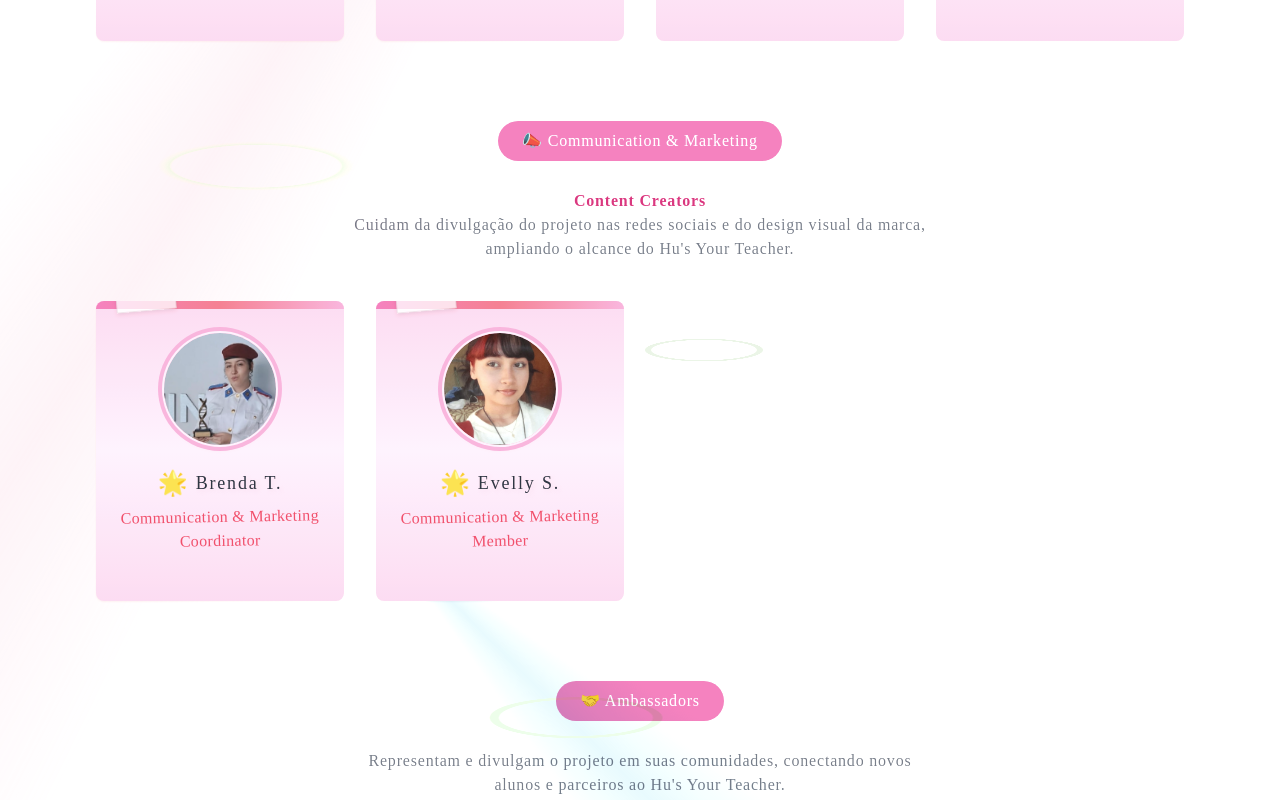
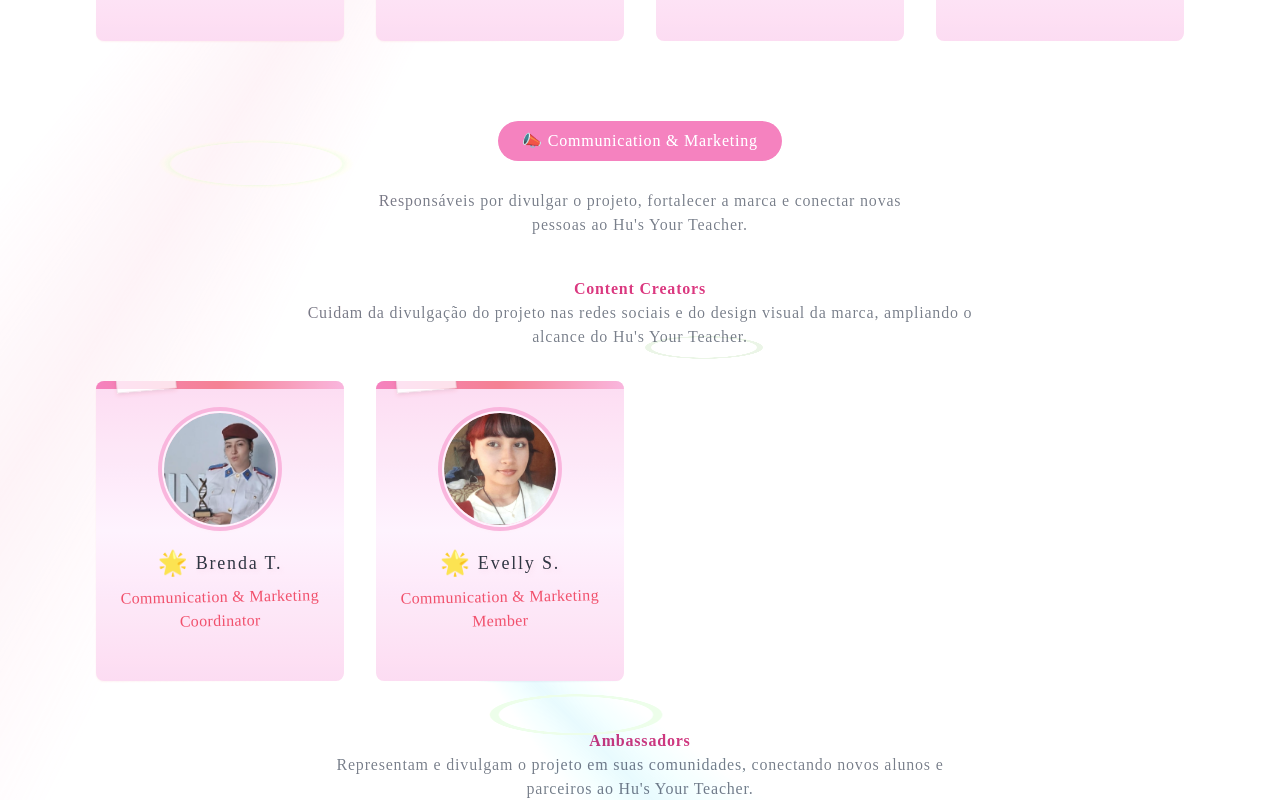
Before and after one commit to guilherme-hu/hus-your-teacher, a Next.js app: page /membros in a window 1280 px wide. Shown: the part 2040-2840 px from the top of the page. Built offline with nearby package versions, Linux system fonts and the light colour scheme.

Commit message:
Ambassadors como subseção de Communication & Marketing

```diff
--- a/app/membros/page.tsx
+++ b/app/membros/page.tsx
@@ -31,7 +31,19 @@ const coreTeam = [
   },
 ]
 
-const areas = [
+type Area = {
+  label: string
+  icon: string
+  description?: ReactNode
+  members?: Member[]
+  subareas?: Array<{
+    label: string
+    description?: ReactNode
+    members: Member[]
+  }>
+}
+
+const areas: Area[] = [
   {
     label: "Teaching",
     icon: "🍎",
@@ -51,13 +63,6 @@ const areas = [
         avatar: "/placeholder_profile.jpg",
         icon: "🌟",
       },
-      // {
-      //   name: "Clara R.",
-      //   role: "Curriculum Development Coordinator & Teacher",
-      //   description: "",
-      //   avatar: "/members/clara.jpeg",
-      //   icon: "🌟",
-      // },
       {
         name: "Lina M.",
         role: "Teacher",
@@ -112,11 +117,15 @@ const areas = [
   {
     label: "Communication & Marketing",
     icon: "📣",
+    description: "Responsáveis por divulgar o projeto, fortalecer a marca e conectar novas pessoas ao Hu's Your Teacher.",
+    subareas: [
+      {
+        label: "Content Creators",
         description: (
           <>
             <span className="font-semibold text-pink-600">Content Creators</span>
             <br />
-        Cuidam da divulgação do projeto nas redes sociais e do design visual da marca, ampliando o alcance do Hu&apos;s Your Teacher.
+            Cuidam da divulgação do projeto nas redes sociais e do design visual da marca, ampliando o alcance do Hu's Your Teacher.
           </>
         ),
         members: [
@@ -134,13 +143,17 @@ const areas = [
             avatar: "/members/evelly.jpeg",
             icon: "🌟",
           },
-
         ],
       },
       {
         label: "Ambassadors",
-    icon: "🤝",
-    description: "Representam e divulgam o projeto em suas comunidades, conectando novos alunos e parceiros ao Hu's Your Teacher.",
+        description: (
+          <>
+            <span className="font-semibold text-pink-600">Ambassadors</span>
+            <br />
+            Representam e divulgam o projeto em suas comunidades, conectando novos alunos e parceiros ao Hu's Your Teacher.
+          </>
+        ),
         members: [
           {
             name: "Camila T.",
@@ -170,7 +183,8 @@ const areas = [
             avatar: "/members/thayllane.jpeg",
             icon: "🌟",
           },
-
+        ],
+      },
     ],
   },
 
@@ -274,7 +288,29 @@ export default function MembrosPage() {
                   <p className="text-gray-500 retro-text mt-3 max-w-xl mx-auto">{area.description}</p>
                 )}
               </div>
-              {area.members.length > 0 ? (
+
+              {area.subareas ? (
+                <div className="space-y-12">
+                  {area.subareas.map((subarea) => (
+                    <div key={subarea.label}>
+                      {subarea.description && (
+                        <div className="text-center mb-8">
+                          <p className="text-gray-500 retro-text max-w-2xl mx-auto">{subarea.description}</p>
+                        </div>
+                      )}
+                      {subarea.members.length > 0 ? (
+                        <div className="grid grid-cols-1 sm:grid-cols-2 md:grid-cols-3 lg:grid-cols-4 gap-8 justify-items-center">
+                          {subarea.members.map((member, index) => (
+                            <MemberCard key={index} member={member} />
+                          ))}
+                        </div>
+                      ) : (
+                        <p className="text-center text-gray-400 retro-text italic">Em breve... 🌱</p>
+                      )}
+                    </div>
+                  ))}
+                </div>
+              ) : area.members && area.members.length > 0 ? (
                 <div className="grid grid-cols-1 sm:grid-cols-2 md:grid-cols-3 lg:grid-cols-4 gap-8 justify-items-center">
                   {area.members.map((member, index) => (
                     <MemberCard key={index} member={member} />
```
Lines whose indentation alone changed are shown as unchanged.
